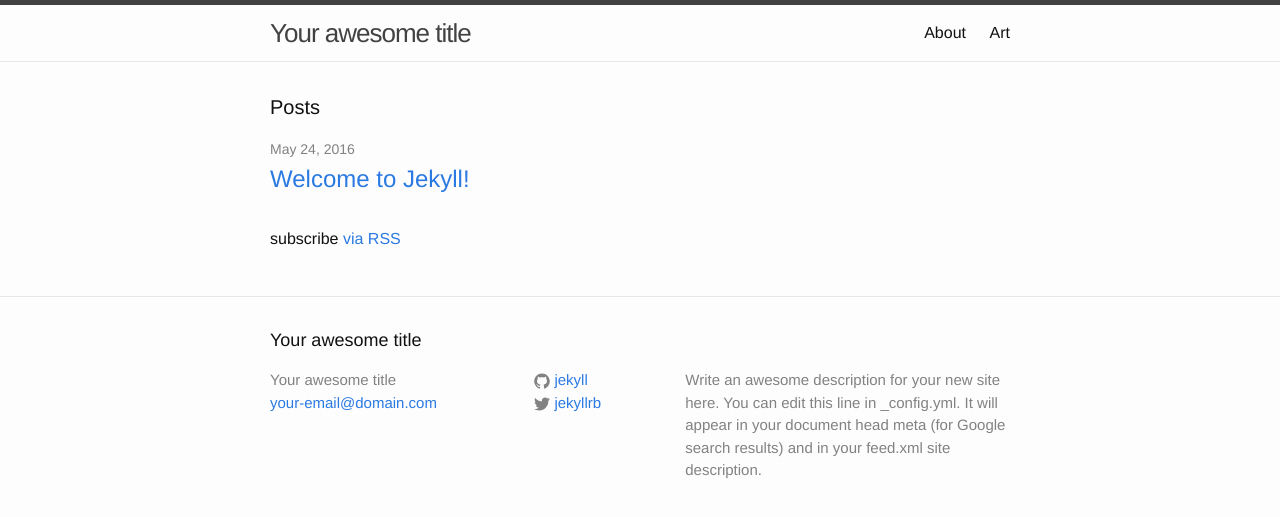
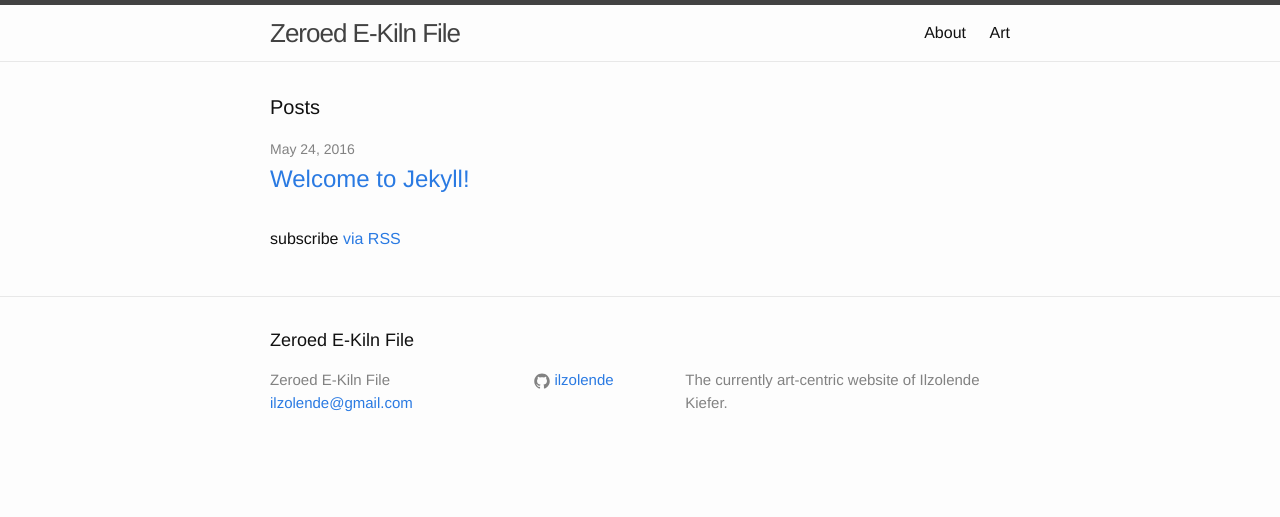
Before and after one commit to ilzolende/ilzolende.github.io, a Jekyll site: the page built from index.html, in a window 1280 px wide. Shown: the top 517 px of the page. Built offline with Jekyll 4.4.1, drawn with Linux system fonts in a browser that asks for light colours.

Commit message:
changed config details

```diff
--- a/_config.yml
+++ b/_config.yml
@@ -6,16 +6,14 @@
 # 'jekyll serve'. If you change this file, please restart the server process.
 
 # Site settings
-title: Your awesome title
-email: your-email@domain.com
+title: Zeroed E-Kiln File
+email: ilzolende@gmail.com
 description: > # this means to ignore newlines until "baseurl:"
-  Write an awesome description for your new site here. You can edit this
-  line in _config.yml. It will appear in your document head meta (for
-  Google search results) and in your feed.xml site description.
+  The currently art-centric website of Ilzolende Kiefer.
 baseurl: "" # the subpath of your site, e.g. /blog
-url: "http://yourdomain.com" # the base hostname & protocol for your site
-twitter_username: jekyllrb
-github_username:  jekyll
+url: "https://ilzolende.github.io/" # the base hostname & protocol for your site
+#twitter_username: jekyllrb
+github_username:  ilzolende
 
 # Build settings
 markdown: kramdown
```
Also changed, not shown: art/art.md (deleted, +0 -111 lines).
